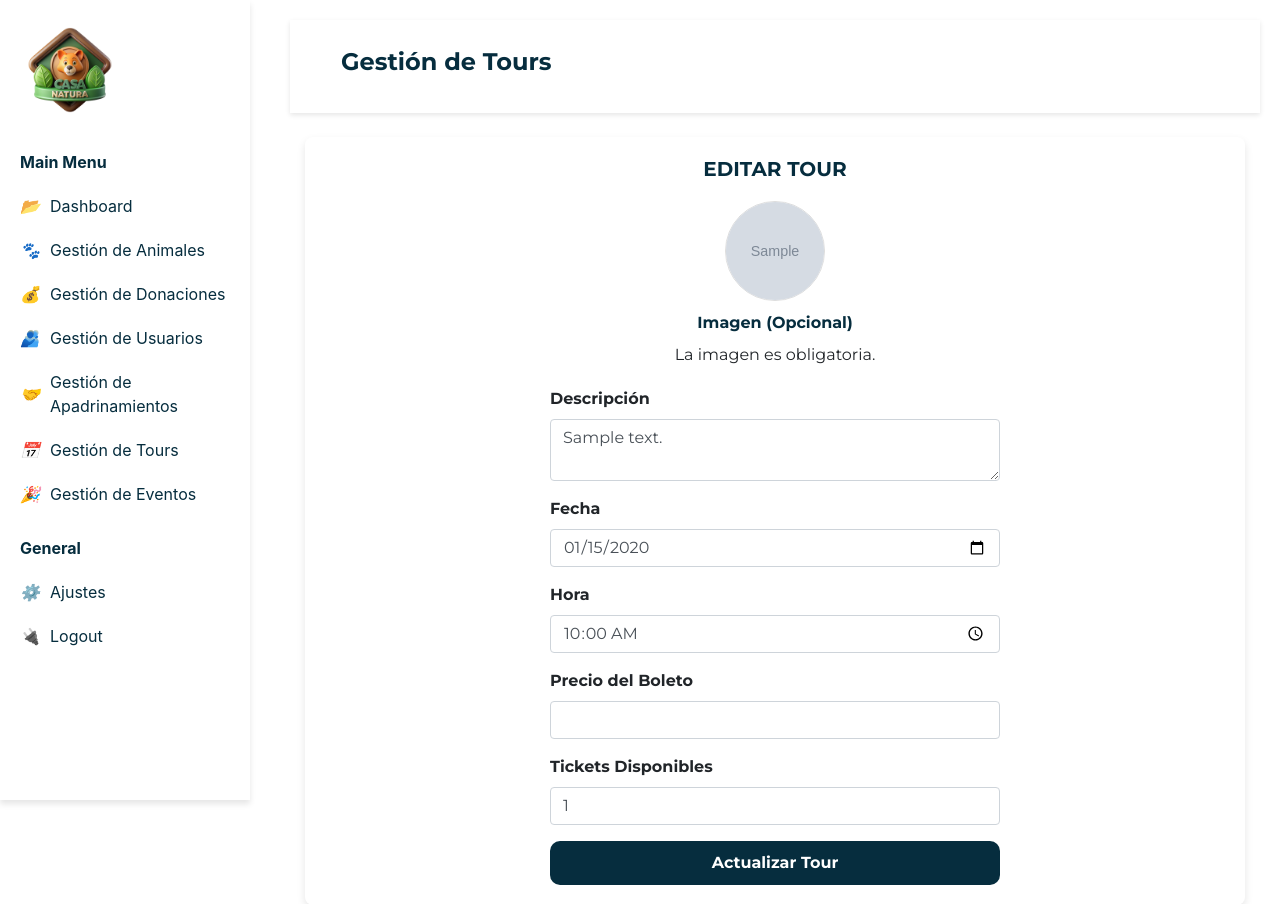
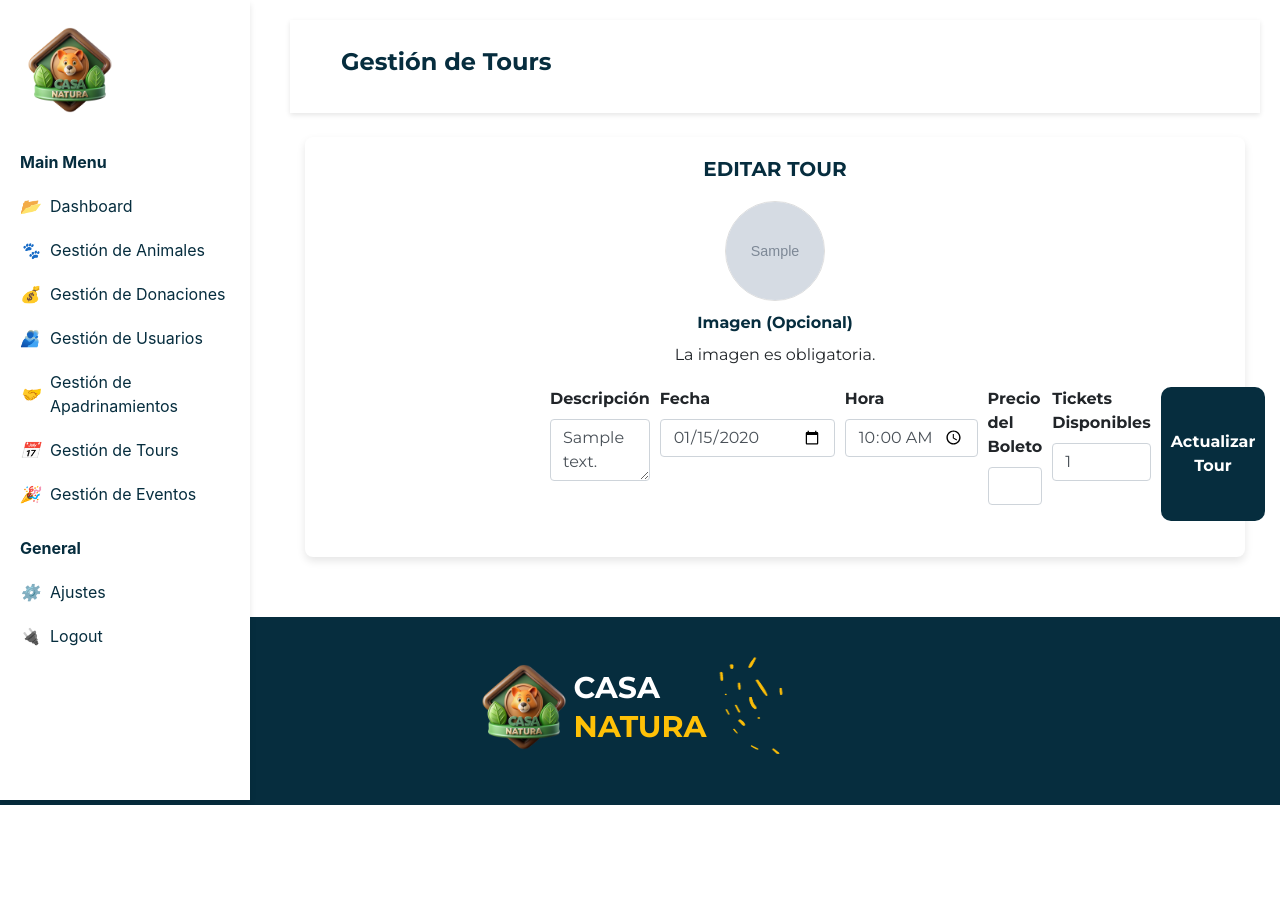
Before and after one commit to karolyn1/Proyecto-Web-ClienteServidor, a PHP site: page /editarTour.php?id=1 in a window 1280 px wide. Shown: the top 904 px of the page. After the commit the page ends 805 px from the top, so only its background shows below. Run offline with PHP 8.4, Linux system fonts and the light colour scheme; tables that the repository leaves empty hold one stand-in row (values such as "Sample post"); grey boxes marked "Sample" are stand-in pictures.

Commit message:
Update editarTour.php

```diff
--- a/editarTour.php
+++ b/editarTour.php
@@ -101,6 +101,7 @@
                                 <span id="error-file">La imagen es obligatoria.</span>
 
                             </div>
+                            <div class="form-group">
                             <div class="mb-3">
                 <label for="descripcion" class="form-label">Descripción</label>
                 <textarea class="form-control" id="descripcion" name="descripcion" required><?= isset($tour['Descripcion']) ? htmlspecialchars($tour['Descripcion']) : '' ?></textarea>
```
